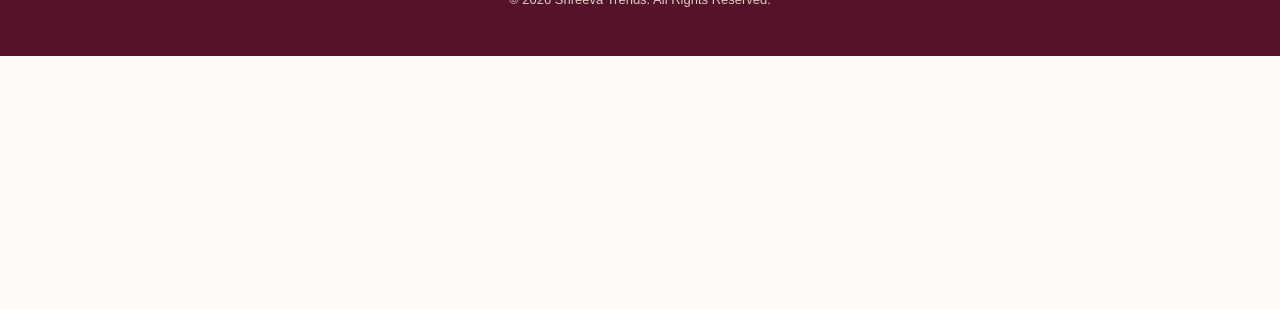
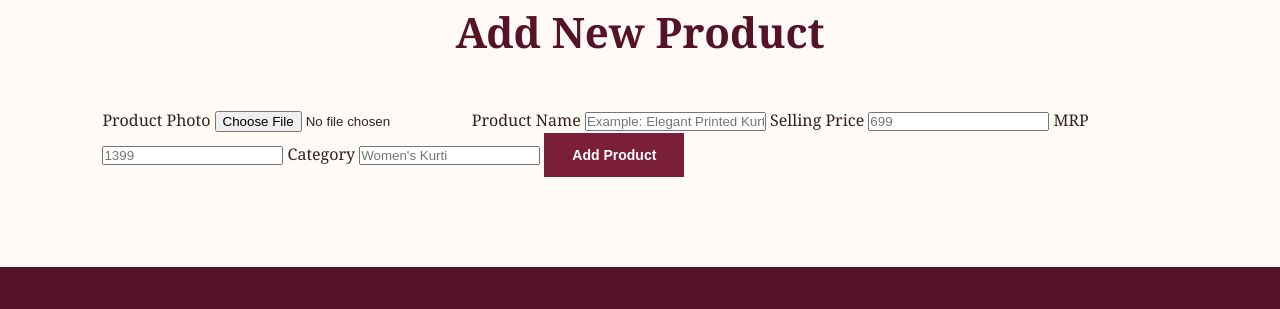
Before and after one commit to vikastihadiya/shreeva-trends, a plain HTML site: page index.html in a window 1280 px wide. Shown: the part 5862-6171 px from the top of the page. Before the commit the page ends 5918 px from the top, so only its background shows below. Drawn offline with Linux system fonts and the light colour scheme; files whose address does not match are found by name.

Commit message:
Update index.html

```diff
--- a/index.html
+++ b/index.html
@@ -397,7 +397,83 @@
             </div>
 
         </section>
+<!-- =========================
+     ADMIN - ADD PRODUCT
+========================== -->
 
+<section id="admin" class="admin-section">
+
+    <div class="section-heading">
+
+        <p>ADMIN PANEL</p>
+
+        <h2>Add New Product</h2>
+
+    </div>
+
+    <div class="admin-form">
+
+        <label>
+            Product Photo
+        </label>
+
+        <input
+            type="file"
+            id="product-image"
+            accept="image/*"
+        >
+
+        <label>
+            Product Name
+        </label>
+
+        <input
+            type="text"
+            id="product-name"
+            placeholder="Example: Elegant Printed Kurti"
+        >
+
+        <label>
+            Selling Price
+        </label>
+
+        <input
+            type="number"
+            id="product-price"
+            placeholder="699"
+        >
+
+        <label>
+            MRP
+        </label>
+
+        <input
+            type="number"
+            id="product-mrp"
+            placeholder="1399"
+        >
+
+        <label>
+            Category
+        </label>
+
+        <input
+            type="text"
+            id="product-category"
+            placeholder="Women's Kurti"
+        >
+
+        <button
+            type="button"
+            class="primary-button"
+            onclick="addNewProduct()"
+        >
+            Add Product
+        </button>
+
+    </div>
+
+</section>
     </main>
 
 
```
